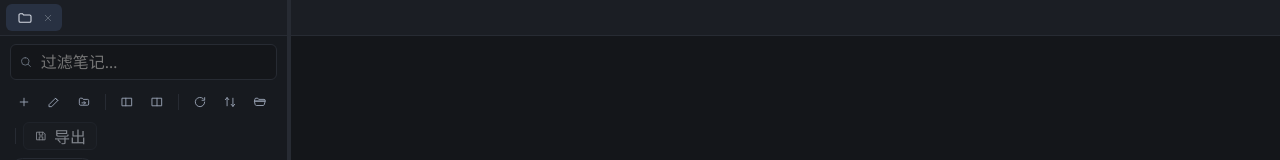
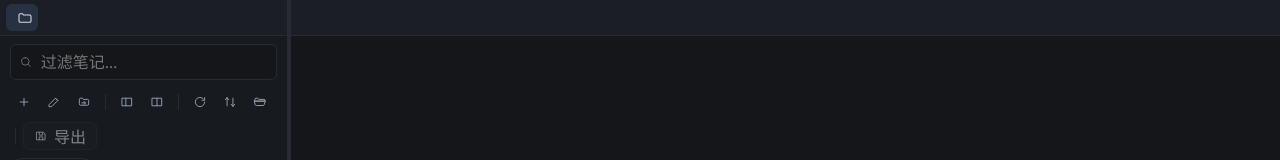
Before and after one commit to hencter/mimenote, a React (Vite) app in the folder apps/desktop/: page / in a window 1280 px wide. Both pictures are taken after a click on the button "打开文件夹作为 Vault". Shown: the top 160 px of the page. Built offline with nearby package versions, Linux system fonts and the light colour scheme.

Commit message:
feat(ui): 侧栏模块标签去掉关闭×，显隐走右键菜单与快捷键

```diff
--- a/apps/desktop/src/features/layout/LeafTabs.tsx
+++ b/apps/desktop/src/features/layout/LeafTabs.tsx
@@ -8,7 +8,7 @@
  *   关闭全部 / 在文件树中定位）；未保存（●）与冲突标记只出现在**当前文档**的标签上
  *   （note-store 只持有一份文档，其它标签不可能脏）。
  * - **模块标签**：点击 → 这一格切到它；右键 / `Enter` 是位置菜单（搬到主叶左/右/下、
- *   条内前移/后移、隐藏这一块）；× = 隐藏（与它的快捷键走的是**同一条**开关，
+ *   条内前移/后移、隐藏这一块）；**没有 ×**（侧栏不需要关闭按钮，显隐走菜单与快捷键，
  *   见 `module-visibility.ts`）。
  * - 键盘：`←/→/Home/End` 在条内移动焦点并顺手激活（roving tabindex，选中即切换 ——
  *   与旧标签栏同一模型）；`Alt+1/2/3` 搬到主叶左/右/下、`Alt+←/→` 条内换位置
@@ -392,24 +392,23 @@ export function LeafTabs({ leaf, items, dropIndex, windowControls = false }: Lea
                   {conflicted ? <Icon name="alert" size="xs" /> : '●'}
                 </span>
               )}
+              {/* 笔记标签才有 ×（关掉）；模块标签没有 —— 侧栏的显隐走右键菜单的"隐藏这一块"
+                  与各模块自己的快捷键，标签上再挂一个 × 只是误触区（用户反馈：侧栏不需要关闭按钮） */}
+              {note !== null && (
                 <button
                   type="button"
                   className="mn-tabs__close"
-                aria-label={
-                  note !== null
-                    ? `关闭 ${note}`
-                    : `隐藏${VIEW_MODULES[item as keyof typeof VIEW_MODULES].label}面板`
-                }
-                title={note !== null ? '关闭（Ctrl+W 关闭当前标签）' : '隐藏这一块（与它的快捷键等价）'}
+                  aria-label={`关闭 ${note}`}
+                  title="关闭（Ctrl+W 关闭当前标签）"
                   onClick={(event) => {
-                  // 不要让点击穿透到标签本身（那会先切过去再关掉/隐藏，白翻一次页）
+                    // 不要让点击穿透到标签本身（那会先切过去再关掉，白翻一次页）
                     event.stopPropagation()
-                  if (note !== null) void closeTab(note)
-                  else if (isViewModule(item)) hideModule(item)
+                    void closeTab(note)
                   }}
                 >
                   <Icon name="x" size="xs" />
                 </button>
+              )}
             </div>
           )
           // 落点线插在第 dropIndex 位之前（流内占位，标签自然让位 —— 与旧停靠区同一手法）
```
Also changed, not shown: apps/desktop/src/features/tabs/tabs.css (+4 -4 lines). Lines whose indentation alone changed are shown as unchanged.
